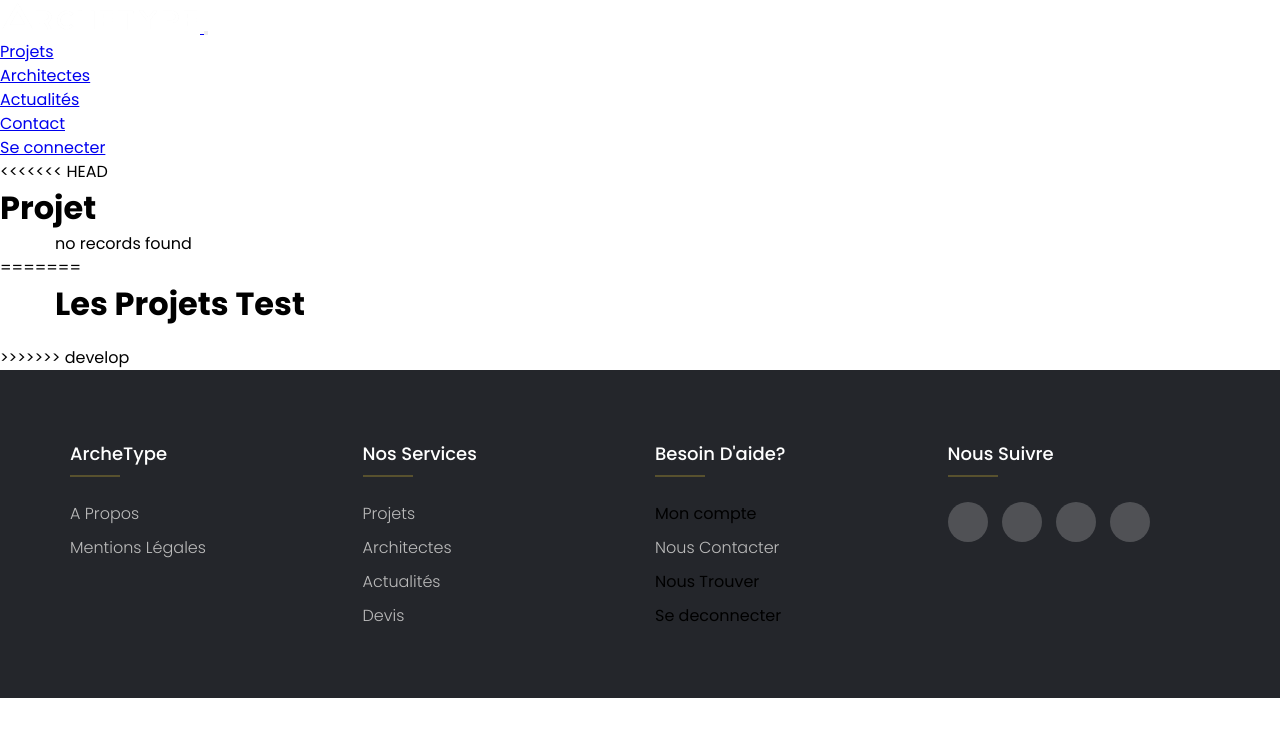
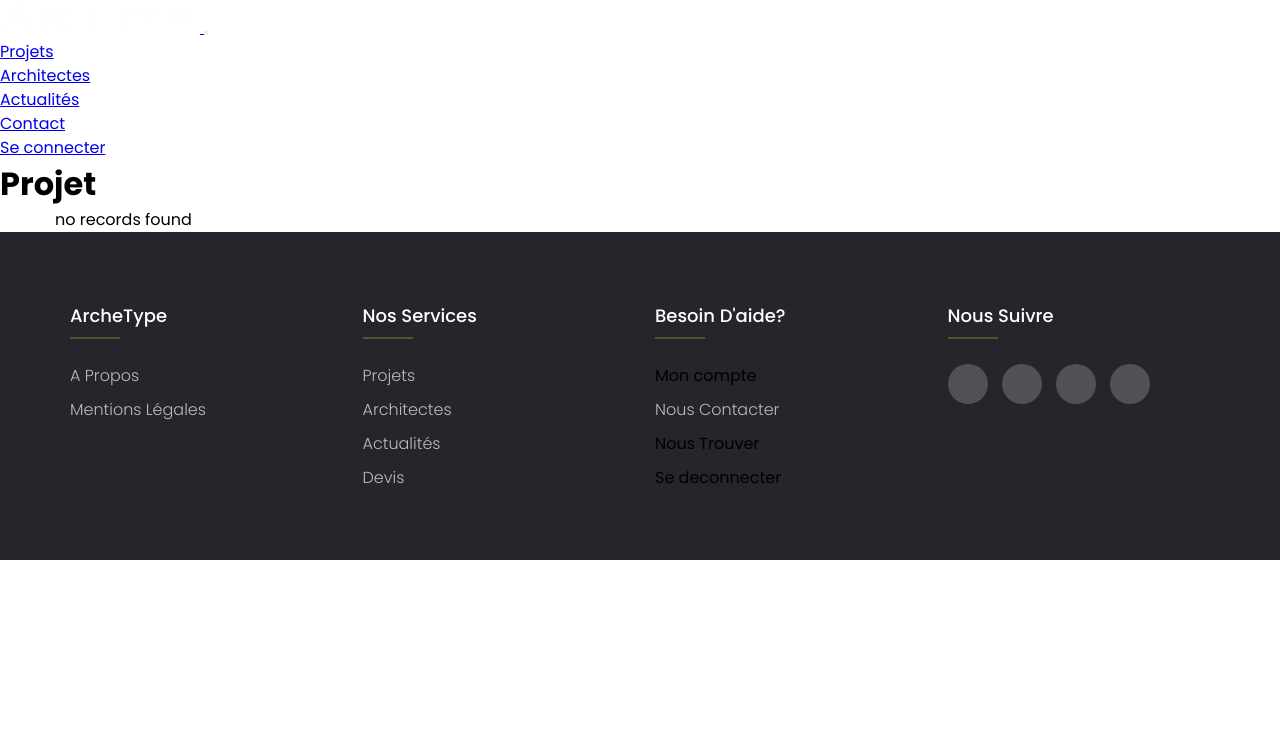
Before and after one commit to Hamid-DUMIOT/Archetype, a Symfony app: template templates/projets/projets.html.twig in a window 1280 px wide. Shown: the top 737 px of the page. Run offline with Twig, Linux system fonts and the light colour scheme; the template is opened without the code that fills it, so the values that code supplies are empty; some libraries are stand-ins or nearby versions.

Commit message:
page projet

```diff
--- a/templates/projets/projets.html.twig
+++ b/templates/projets/projets.html.twig
@@ -3,7 +3,6 @@
 {% block title %}{% endblock %}
 
 {% block body %}
-<<<<<<< HEAD
 
 
 <h1 class="text-black">Projet </h1>
@@ -39,24 +38,4 @@
 
     {{ knp_pagination_render(projets, 'base/pagination.html.twig') }}
 </div>
-=======
-	<style>
-		.example-wrapper {
-			margin: 1em auto;
-			max-width: 800px;
-			width: 95%;
-			font: 18px / 1.5 sans-serif;
-		}
-		.example-wrapper code {
-			background: #F5F5F5;
-			padding: 2px 6px;
-		}
-	</style>
-
-	<div class="container mt-5 pt-5">
-
-		<h1>Les Projets Test</h1>
-	</div>
-	<div class="example-wrapper"></div>
->>>>>>> develop
 {% endblock %}
```
